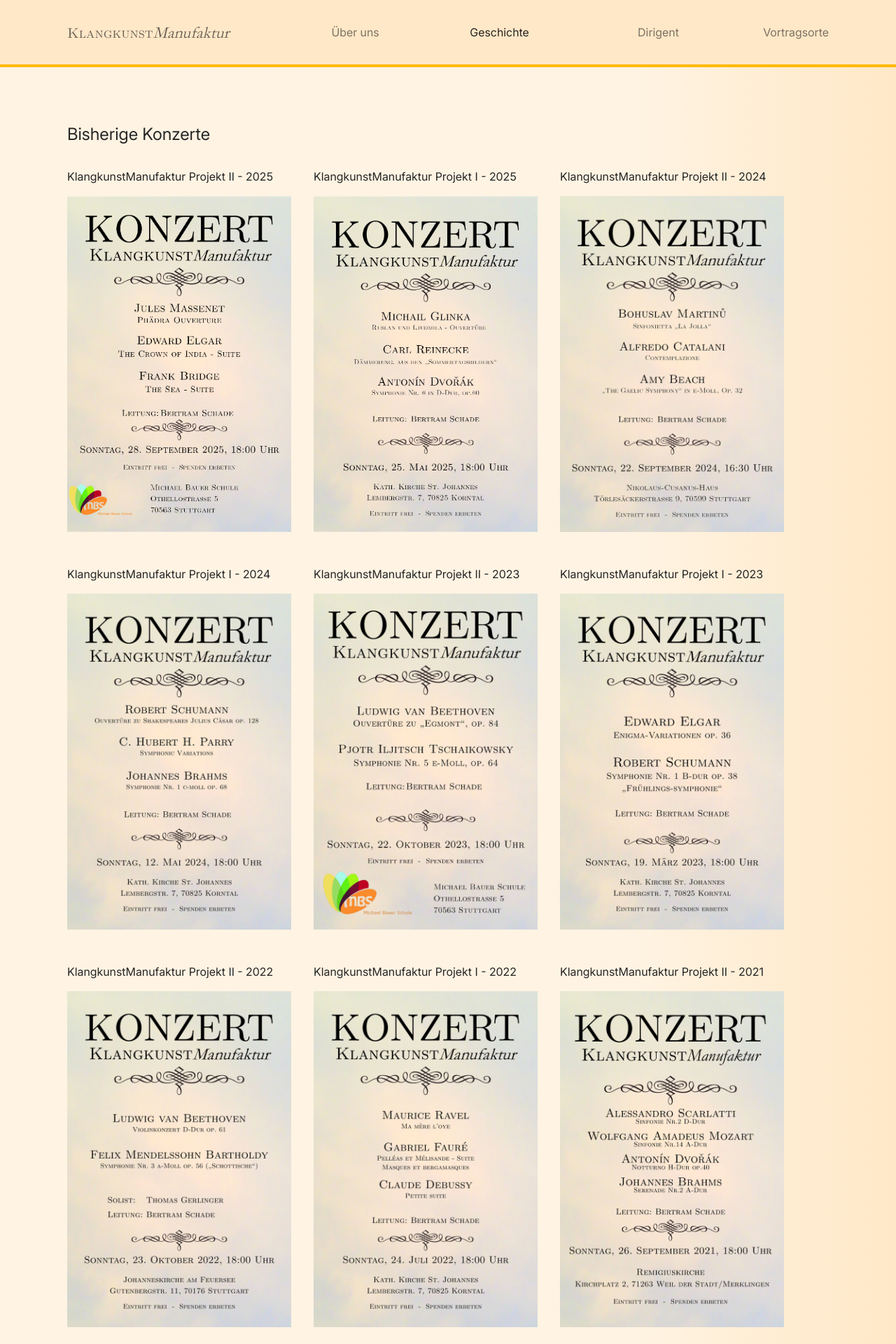
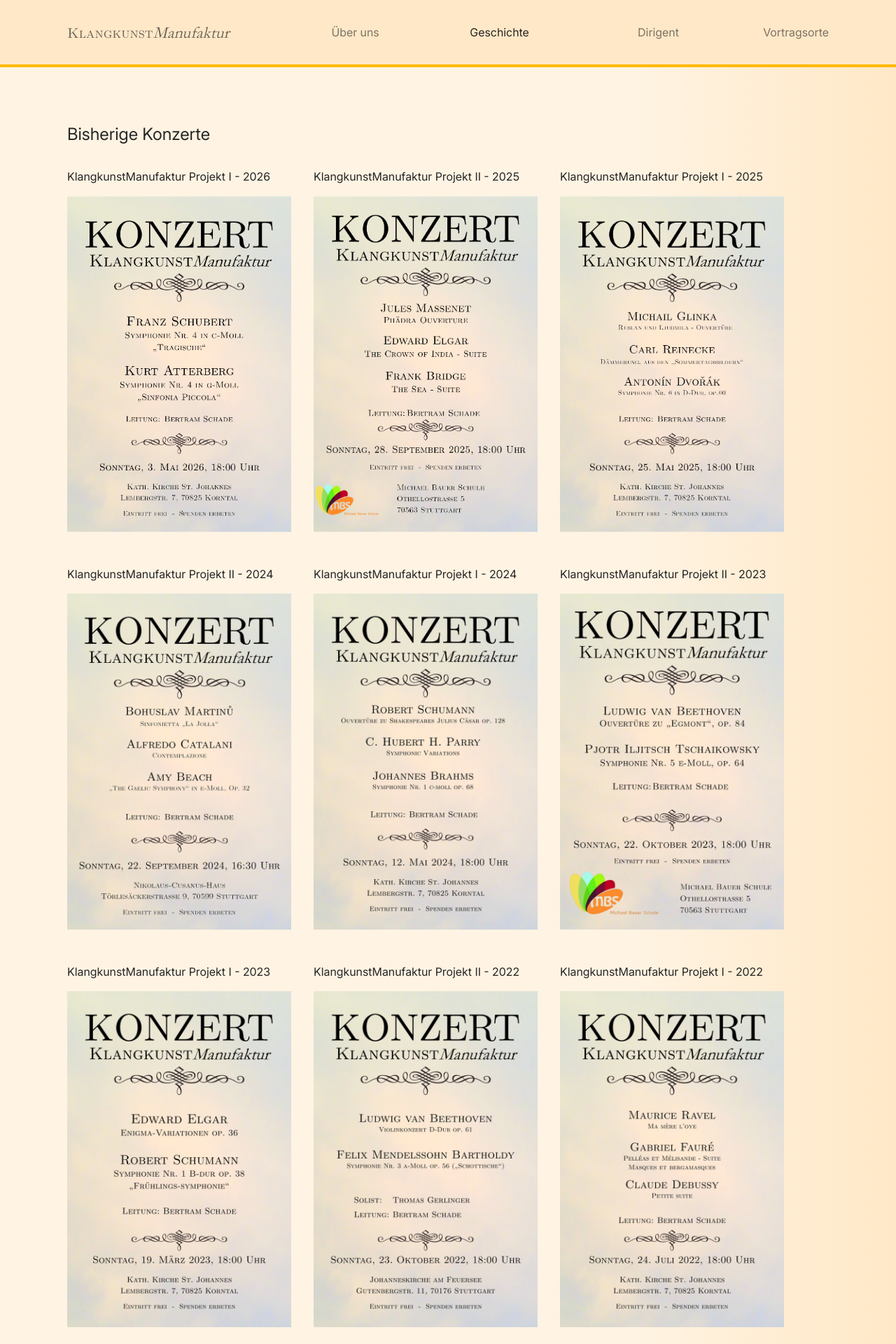
Before and after one commit to FrankWuensch/klangkunst_website_project, a Jekyll site: the page built from geschichte.html, in a window 1280 px wide. Shown: the top 1920 px of the page at 70% size. Built offline with Jekyll 4.4.1, drawn with Linux system fonts in a browser that asks for light colours.

```diff
--- a/_config.yml
+++ b/_config.yml
@@ -44,9 +44,11 @@ posters:
     title: KlangkunstManufaktur Projekt I - 2025
   - src: "src/plakate/Klangkunst Plakat 2025-II.png"
     title: KlangkunstManufaktur Projekt II - 2025
-actual_poster:
   - src: "src/plakate/Klangkunst Plakat 2026-I.png"
     title: "KlangkunstManufaktur Projekt I - 2026"
+actual_poster:
+  # - src: "src/plakate/Klangkunst Plakat 2026-I.png"
+    # title: "KlangkunstManufaktur Projekt I - 2026"
 footer_elements:
   - name: Impressum
     link: "impressum.html"
```
Also changed, not shown: 3 other files.
